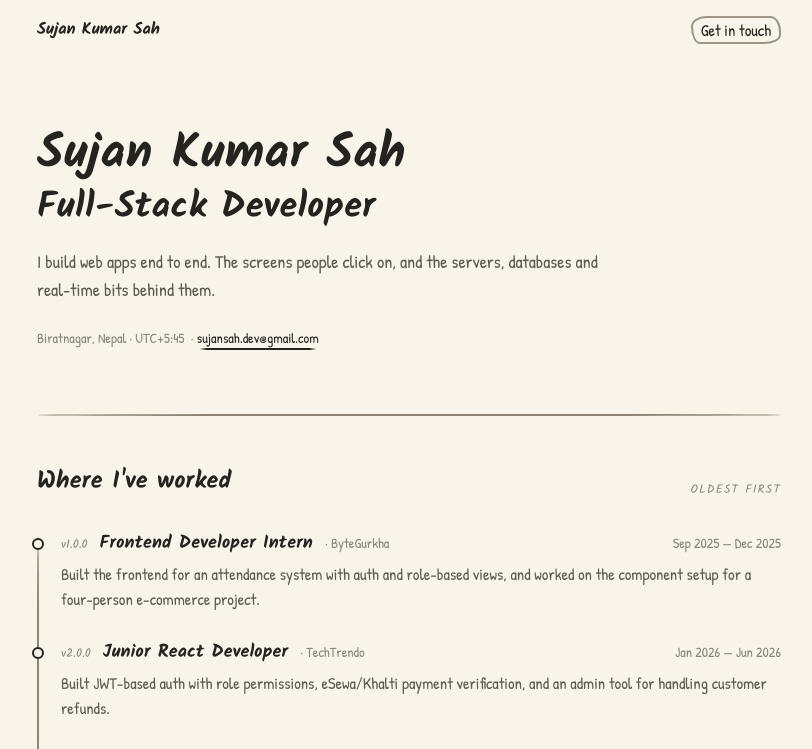
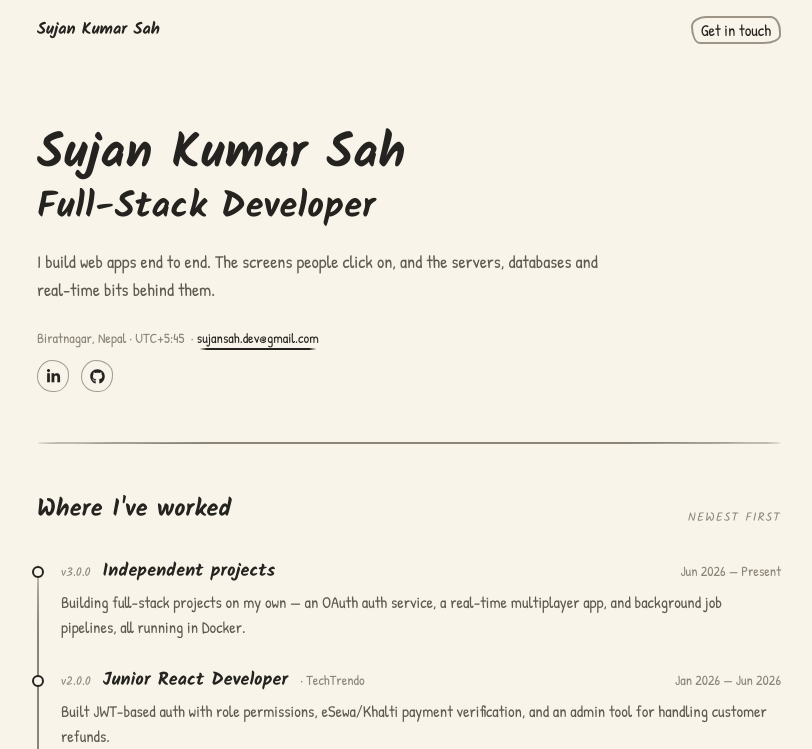
Before and after one commit to sujan17148/myPortfolio, a Next.js app: page / in a window 1280 px wide. Shown: the top 749 px of the page, without its empty margins (231-1043 px from the left). Built offline with nearby package versions, Linux system fonts and the light colour scheme; a web font is replaced by a local one.

Commit message:
Add react-icons dependency, update experience data, and enhance styling utilities

```diff
--- a/package.json
+++ b/package.json
@@ -16,6 +16,7 @@
     "next": "16.3.4",
     "react": "19.2.8",
     "react-dom": "19.2.8",
+    "react-icons": "^5.7.0",
     "shadcn": "^4.21.0",
     "tw-animate-css": "^1.4.0"
   },
--- a/src/app/globals.css
+++ b/src/app/globals.css
@@ -237,6 +237,12 @@
   }
 }
 
+@utility pencil-circle {
+  position: relative;
+  border: 1px solid color-mix(in oklab, var(--foreground) 42%, transparent);
+  border-radius: 48% 55% 46% 52% / 55% 45% 54% 48%;
+}
+
 @utility sketch-underline {
   background-image: linear-gradient(
     to right,
--- a/src/components/home/ExperienceSection.tsx
+++ b/src/components/home/ExperienceSection.tsx
@@ -11,7 +11,7 @@ export function ExperienceSection({ experiences }: ExperienceSectionProps) {
       <div className="mb-8 flex items-end justify-between gap-4">
         <h2 className=" text-2xl">Where I&apos;ve worked</h2>
         <span className="font-hand text-xs tracking-widest text-pencil uppercase">
-          Oldest first
+          Newest first
         </span>
       </div>
 
--- a/src/components/home/HeroSection.tsx
+++ b/src/components/home/HeroSection.tsx
@@ -1,8 +1,9 @@
 import type { PersonalInfo } from '@/types';
+import { FaGithub, FaLinkedinIn } from 'react-icons/fa6';
 
 export function HeroSection({ info }: { info: PersonalInfo }) {
   return (
-    <section className="relative py-12 sm:py-16">
+    <section className="relative py-12 sm:pt-16">
       <h1 className="max-w-lg font-hand text-4xl leading-tight sm:text-5xl">
         {info.name}
         <span className="mt-1 block whitespace-nowrap text-primary text-3xl sm:text-4xl">
@@ -16,6 +17,29 @@ export function HeroSection({ info }: { info: PersonalInfo }) {
           {info.email}
         </a>
       </p>
+
+      <div className="flex items-center mt-3 gap-3">
+        <a
+          href={info.linkedinUrl}
+          target="_blank"
+          rel="noreferrer"
+          aria-label="LinkedIn profile"
+          title="LinkedIn"
+          className="pencil-circle inline-flex size-8 items-center justify-center text-foreground transition-all hover:-translate-y-0.5 hover:-rotate-6 hover:text-stable-foreground"
+        >
+         <FaLinkedinIn size={15} strokeWidth={1.8} aria-hidden="true" />
+        </a>
+        <a
+          href={info.githubUrl}
+          target="_blank"
+          rel="noreferrer"
+          aria-label="GitHub profile"
+          title="GitHub"
+          className="pencil-circle inline-flex size-8 items-center justify-center text-foreground transition-all hover:-translate-y-0.5 hover:rotate-6 hover:text-stable-foreground"
+        >
+          <FaGithub size={15} strokeWidth={1.8} aria-hidden="true" />
+        </a>
+      </div>
     </section>
   );
 }
--- a/src/data/experience.json
+++ b/src/data/experience.json
@@ -1,11 +1,11 @@
 [
   {
-    "version": "v1.0.0",
-    "role": "Frontend Developer Intern",
-    "company": "ByteGurkha",
-    "startDate": "Sep 2025",
-    "endDate": "Dec 2025",
-    "description": "Built the frontend for an attendance system with auth and role-based views, and worked on the component setup for a four-person e-commerce project."
+    "version": "v3.0.0",
+    "role": "Independent projects",
+    "company": "",
+    "startDate": "Jun 2026",
+    "endDate": "Present",
+    "description": "Building full-stack projects on my own — an OAuth auth service, a real-time multiplayer app, and background job pipelines, all running in Docker."
   },
   {
     "version": "v2.0.0",
@@ -16,11 +16,11 @@
     "description": "Built JWT-based auth with role permissions, eSewa/Khalti payment verification, and an admin tool for handling customer refunds."
   },
   {
-    "version": "v3.0.0",
-    "role": "Independent projects",
-    "company": "",
-    "startDate": "Jun 2026",
-    "endDate": "Present",
-    "description": "Building full-stack projects on my own — an OAuth auth service, a real-time multiplayer app, and background job pipelines, all running in Docker."
+    "version": "v1.0.0",
+    "role": "Frontend Developer Intern",
+    "company": "ByteGurkha",
+    "startDate": "Sep 2025",
+    "endDate": "Dec 2025",
+    "description": "Built the frontend for an attendance system with auth and role-based views, and worked on the component setup for a four-person e-commerce project."
   }
 ]
```
Also changed, not shown: 1 other file (tests, documents, lock files or other folders).
